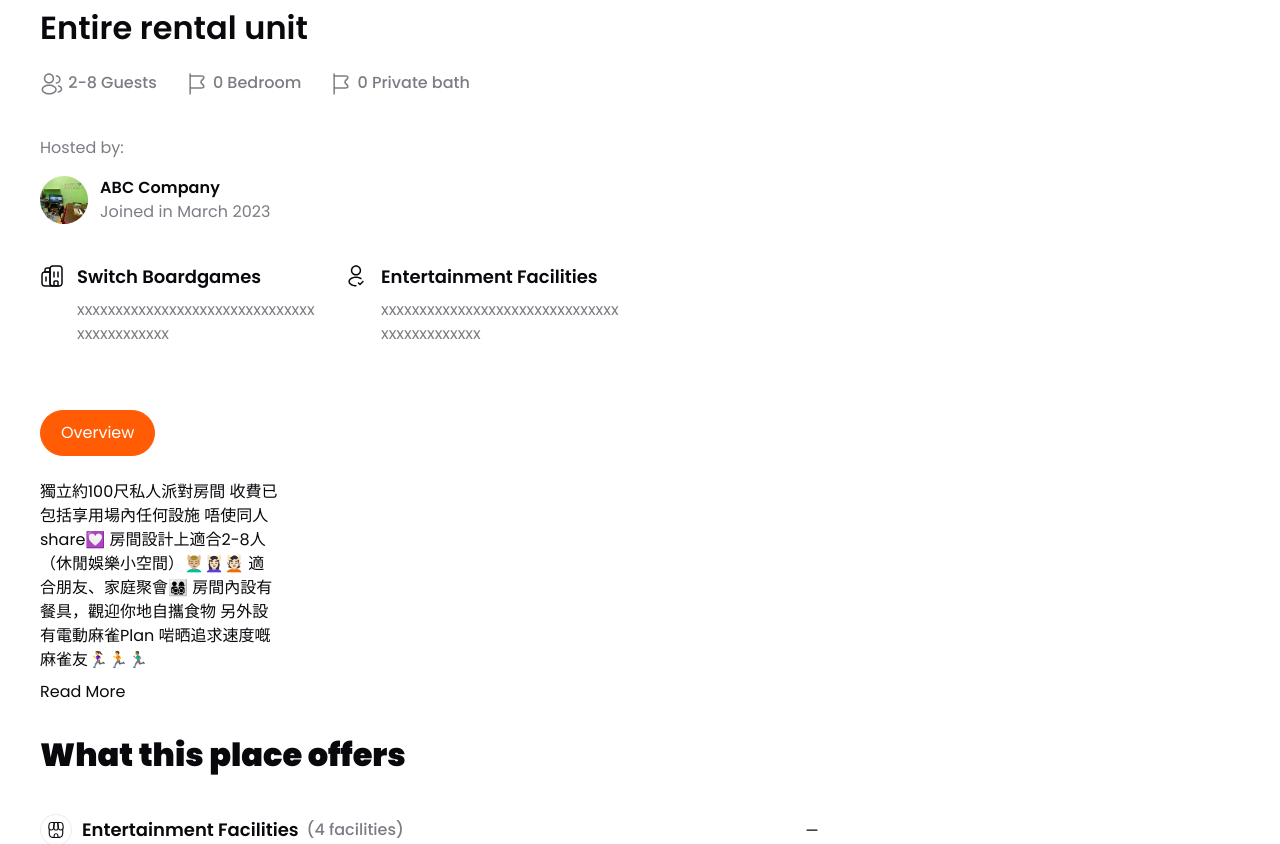
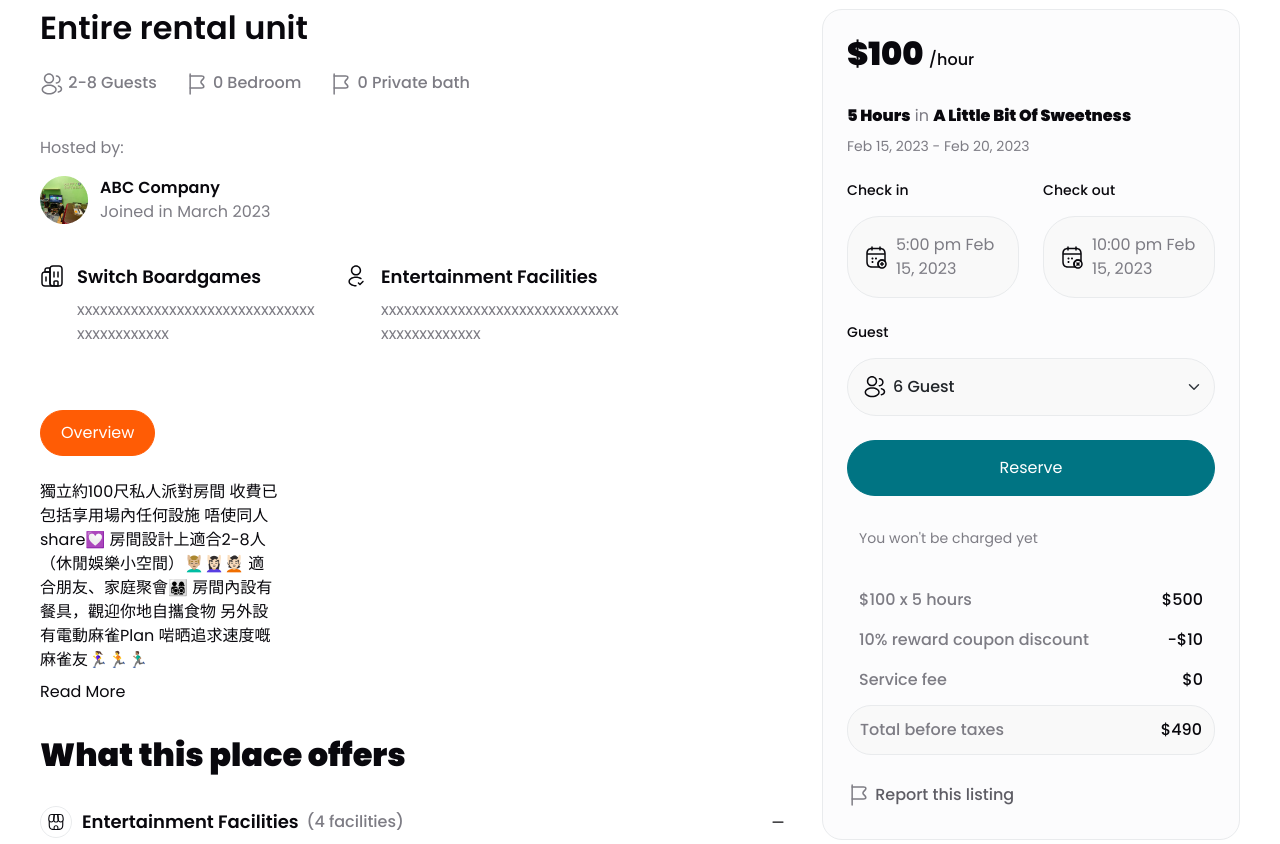
Before and after one commit to heliconho/tribalfun, a React (Create React App) app: page /destination/1 in a window 1280 px wide. Shown: the part 1060-1904 px from the top of the page. Built offline with nearby package versions, Linux system fonts and the light colour scheme; a web font is replaced by a local one.

Commit message:
single page updated

```diff
--- a/src/App.scss
+++ b/src/App.scss
@@ -2247,3 +2247,138 @@ footer {
 		}
 	}
 }
+.form--select {
+	position: relative;
+	.start-icon {
+		position: absolute;
+		left: 15px;
+		top: 50%;
+		transform: translateY(-50%);
+	}
+	background: #f9f9f9;
+	border: 1px solid #e9ebed;
+	border-radius: 32px;
+	color: var(--title);
+	.form-select {
+		background-color: transparent;
+		height: 56px;
+		position: relative;
+		z-index: 1;
+		outline: none;
+		border: none;
+		box-shadow: none;
+		border-radius: 32px;
+		padding-left: 45px;
+		font-weight: 500;
+		font-size: 16px;
+		line-height: 24px;
+	}
+}
+.h-56 {
+	height: 56px;
+}
+.destination-sidebar {
+	background: #fcfcfd;
+	border: 1px solid #e9ebed;
+	border-radius: 20px;
+	padding: 24px;
+	.title {
+		font-weight: 900;
+		font-size: 32px;
+		line-height: 40px;
+		small {
+			font-size: 16px;
+			font-weight: 500;
+		}
+	}
+	.subtitle {
+		strong {
+			color: var(--title);
+			font-weight: 900;
+		}
+		margin-bottom: 8px;
+	}
+	.date {
+		font-size: 14px;
+		line-height: 20px;
+		margin-bottom: 24px;
+	}
+	.check-in-out {
+		display: flex;
+		justify-content: space-between;
+		gap: 24px;
+		margin-bottom: 24px;
+		.item {
+			width: 0;
+			flex-grow: 1;
+			.info {
+				display: flex;
+				align-items: center;
+				gap: 8px;
+				background: #f9f9f9;
+				border: 1px solid #e9ebed;
+				border-radius: 32px;
+				padding: 16px;
+				svg {
+					width: 24px;
+				}
+				div {
+					width: 0;
+					flex-grow: 1;
+				}
+			}
+		}
+	}
+	.item-title {
+		color: var(--title);
+		font-weight: 500;
+		font-size: 14px;
+		line-height: 20px;
+		letter-spacing: 0.005em;
+		margin-bottom: 16px;
+	}
+	.price-info {
+		margin-top: 24px;
+	}
+}
+.destination-single-wrapper {
+	@include breakpoint(xl) {
+		.col-xl-4 {
+			width: 442px;
+		}
+		.col-xl-8 {
+			width: calc(100% - 442px);
+		}
+	}
+}
+.price-info {
+	li {
+		display: flex;
+		justify-content: space-between;
+		font-weight: 500;
+		padding: 8px 12px;
+		small {
+			font-size: 14px;
+			font-weight: 400;
+			line-height: 20px;
+			letter-spacing: 0.005em;
+		}
+		strong {
+			color: var(--title);
+			font-weight: 500;
+		}
+		&.total {
+			margin-top: 5px;
+			margin-bottom: 20px;
+			padding: 12px;
+			background: #f9f9f9;
+			border: 1px solid #e9ebed;
+			border-radius: 24px;
+			display: flex;
+			justify-content: space-between;
+		}
+		.reporttxt {
+			color: #5e5d65;
+		}
+	}
+}
--- a/src/pages/destination/DestinationDetails.jsx
+++ b/src/pages/destination/DestinationDetails.jsx
@@ -4,6 +4,8 @@ import Slider from "react-slick";
 import {
 	AngleRight,
 	Building,
+	CalendarAdd,
+	CalendarRemove,
 	Connectivity,
 	Entertainment,
 	Equipment,
@@ -162,8 +164,8 @@ const DestinationDetails = () => {
 				{/* Destination Rental Unit */}
 				<section className="destination-single py-120 pt-5 mt-3">
 					<div className="container">
-						<div className="row">
-							<div className="col-md-8">
+						<div className="row g-4 destination-single-wrapper">
+							<div className="col-xl-8 col-lg-7">
 								<h3 className="title">Entire rental unit</h3>
 								<ul className="meta-info">
 									<li>
@@ -225,12 +227,86 @@ const DestinationDetails = () => {
 								<Link to="#" className="font-mediun text-title">
 									Read More
 								</Link>
-								<h3 className="title font-black mt-32 mb-32">
+								<h3 className="title font-black mt-32 mb-3">
 									What this place offers
 								</h3>
 								<Faqs id="place" data={faqs} />
 							</div>
-							<div className="col-md-4"></div>
+							<div className="col-xl-4 col-lg-5">
+								<div className="destination-sidebar">
+									<h3 className="title">
+										$100 <small>/hour</small>
+									</h3>
+									<div className="subtitle">
+										<strong>5 Hours</strong> in{" "}
+										<strong>A Little Bit Of Sweetness</strong>
+									</div>
+									<div className="date">
+										Feb 15, 2023 - Feb 20, 2023
+									</div>
+									<div className="check-in-out">
+										<div className="item">
+											<div class="item-title">Check in</div>
+											<div className="info">
+												<CalendarAdd />{" "}
+												<div>5:00 pm Feb 15, 2023</div>
+											</div>
+										</div>
+										<div className="item">
+											<div class="item-title">Check out</div>
+											<div className="info">
+												<CalendarRemove />
+												<div>10:00 pm Feb 15, 2023</div>
+											</div>
+										</div>
+									</div>
+									<div className="item-title">Guest</div>
+									<div className="form--select mb-4">
+										<span className="start-icon">
+											<UsersIcon />
+										</span>
+										<select className="form-select">
+											<option>6 Guest</option>
+											<option>12 Guest</option>
+											<option>10 Guest</option>
+											<option>8 Guest</option>
+										</select>
+									</div>
+									<Link
+										to="#"
+										className="cmn-btn"
+										style={{ paddingBlock: "15px" }}
+									>
+										Reserve
+									</Link>
+									<ul className="price-info">
+										<li>
+											<small>You won't be charged yet</small>
+										</li>
+										<li className="mt-4">
+											<span>$100 x 5 hours</span>
+											<strong>$500</strong>
+										</li>
+										<li>
+											<span>10% reward coupon discount</span>
+											<strong>-$10</strong>
+										</li>
+										<li>
+											<span>Service fee</span>
+											<strong>$0</strong>
+										</li>
+										<li className="total">
+											<span>Total before taxes</span>
+											<strong>$490</strong>
+										</li>
+										<li className="px-0">
+											<div className="w-100 reporttxt">
+												<FlagIcon /> Report this listing
+											</div>
+										</li>
+									</ul>
+								</div>
+							</div>
 						</div>
 					</div>
 				</section>
```
